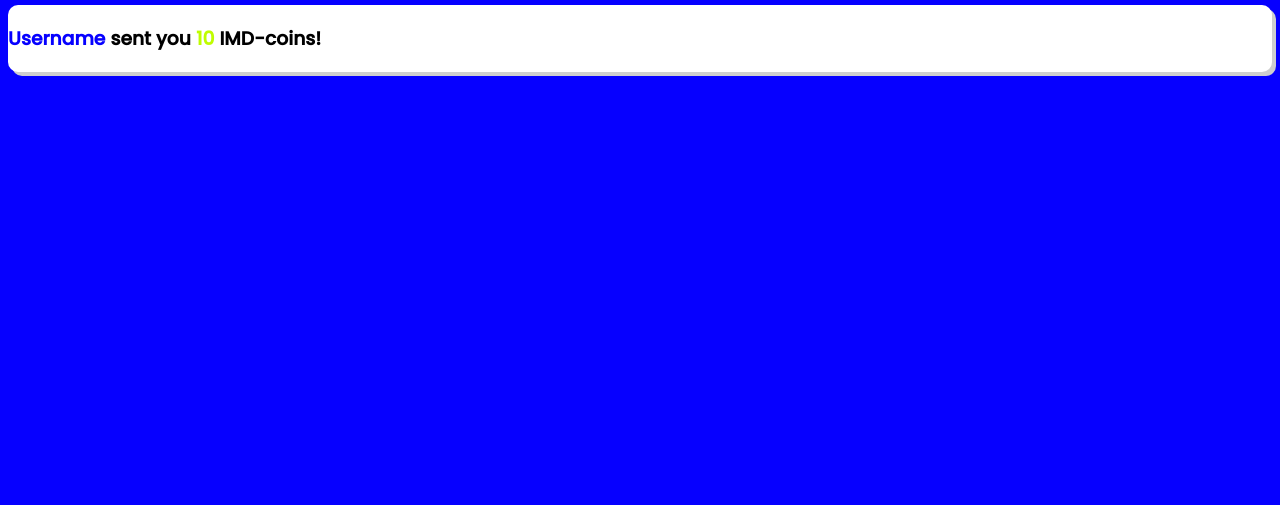
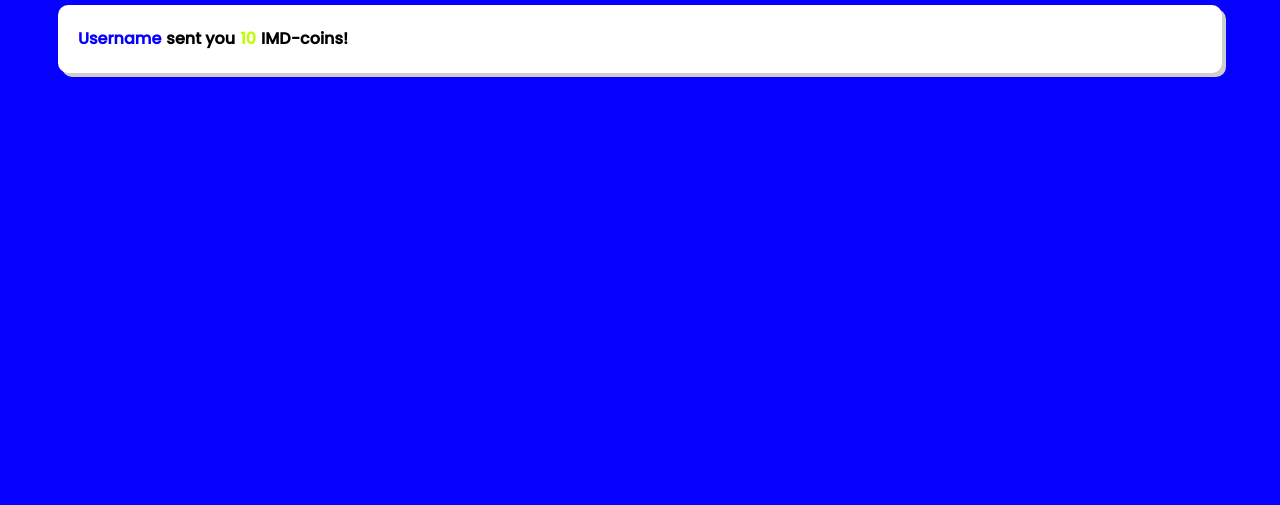
Before and after one commit to Sienvdb/frontCurrency, a website built with Vite: page index.html in a window 1280 px wide. Shown: the part 295-800 px from the top of the page. Built offline with nearby package versions, Linux system fonts and the light colour scheme.

Commit message:
style: center transfer message box

```diff
--- a/index.html
+++ b/index.html
@@ -37,10 +37,10 @@
 
     <div class="transfer">
       <div class="transfer__title">
-        <h3 class="title__firstword">Username</h3>
-        <h3 class="title__sent"> sent you </h3>
-        <h3 class="title__number">10</h3>
-        <h3 class="title__IMDcoins">IMD-coins!</h3>
+        <h4 class="title__firstword">Username</h4>
+        <h4 class="title__sent"> sent you </h4>
+        <h4 class="title__number">10</h4>
+        <h4 class="title__IMDcoins">IMD-coins!</h4>
       </div>
 
     </div>
--- a/sass/components/_transfermessage.scss
+++ b/sass/components/_transfermessage.scss
@@ -4,10 +4,15 @@
         background-color: white;
         border-radius: 10px;
         box-shadow: 4px 4px #CECECE;
+        margin-left: 50px;
+        margin-right: 50px;
+        justify-content: center;
+        align-items: center;
     }
 
     .transfer__title {
         display: flex;
+        margin-left: 20px;
     }
 
     .title__firstword {
```
